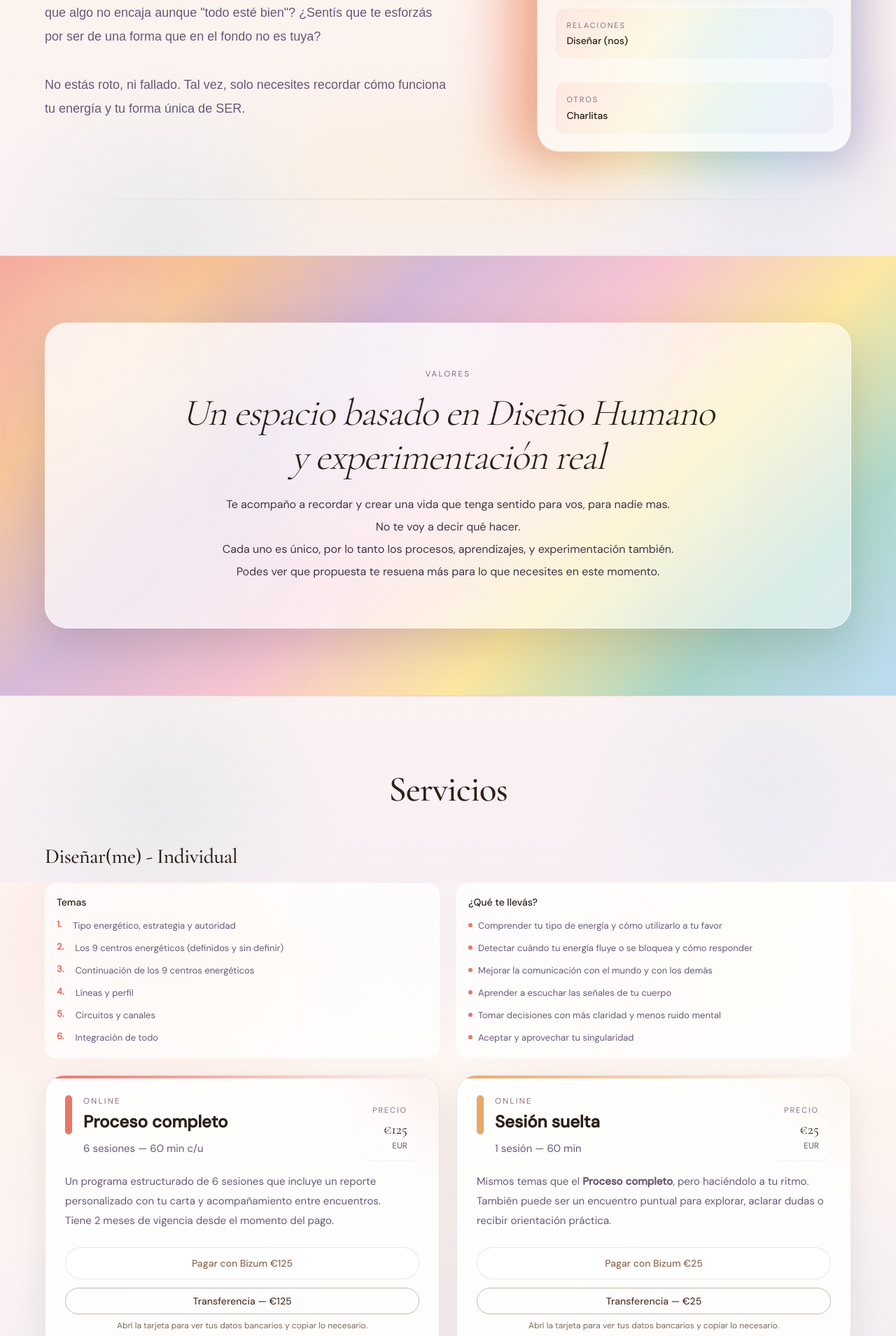
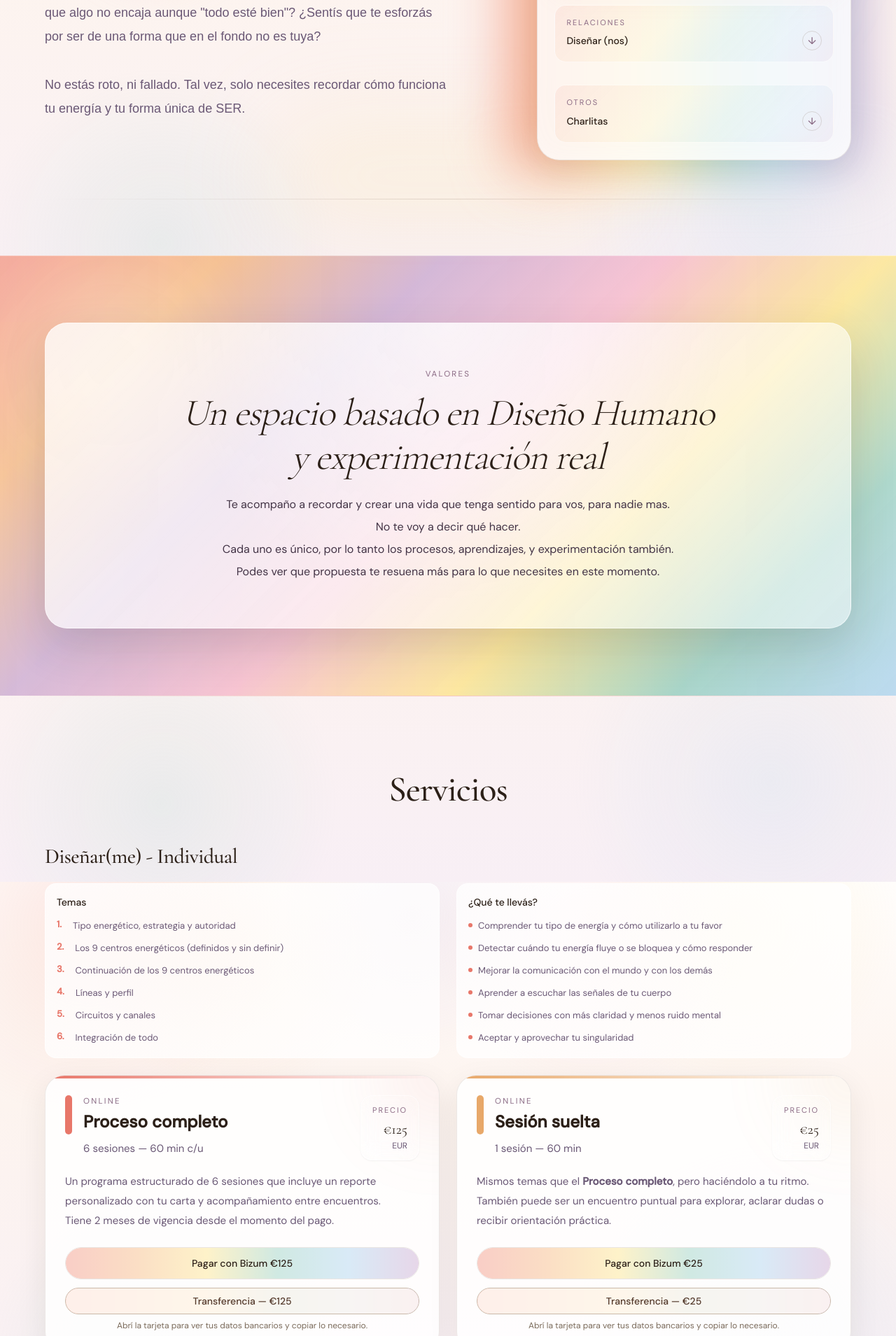
Before and after one commit to N-dossantos/soymicads, a Next.js app: page / in a window 1280 px wide. Shown: the part 340-2249 px from the top of the page at 70% size. Built offline with nearby package versions, Linux system fonts and the light colour scheme.

Commit message:
Botones, ultimos detalles

```diff
--- a/app/page.tsx
+++ b/app/page.tsx
@@ -1,3 +1,6 @@
+"use client";
+
+import { useState } from "react";
 import Navbar from "@/components/sections/Navbar";
 import Hero from "@/components/sections/Hero";
 import Philosophy from "@/components/sections/Philosophy";
@@ -6,10 +9,12 @@ import FAQ from "@/components/sections/FAQ";
 import Footer from "@/components/sections/Footer";
 
 export default function Home() {
+  const [menuOpen, setMenuOpen] = useState(false);
+
   return (
-    <main className="relative isolate min-h-screen overflow-hidden">
-      <Navbar />
-      <Hero />
+    <main className="relative isolate min-h-screen">
+      <Navbar menuOpen={menuOpen} onMenuOpenChange={setMenuOpen} />
+      <Hero menuOpen={menuOpen} />
       <Philosophy />
       <Service />
       <FAQ />
--- a/components/sections/Hero.tsx
+++ b/components/sections/Hero.tsx
@@ -1,8 +1,12 @@
 "use client";
 
-export default function Hero() {
+interface HeroProps {
+  menuOpen?: boolean;
+}
+
+export default function Hero({ menuOpen }: HeroProps) {
   return (
-    <section className="relative pt-28 sm:pt-32 pb-20 px-4 sm:px-6">
+    <section className={`relative pb-20 px-4 sm:px-6 backdrop-blur-sm transition-all duration-300 ${menuOpen ? "pt-80" : "pt-28 sm:pt-32"}`}>
       <div className="absolute inset-x-0 top-0 -z-10 mx-auto h-[680px] max-w-6xl">
         <div className="absolute left-8 top-16 h-64 w-64 rounded-full rainbow-glow" />
         <div className="absolute right-10 top-28 h-72 w-72 rounded-full bg-[rgba(179,213,238,0.2)] blur-3xl" />
@@ -14,7 +18,7 @@ export default function Hero() {
           <p className="section-kicker mb-5 animate-fade-in">Diseño Humano</p>
 
           <h1 className="section-title text-[clamp(38px,6vw,60px)] leading-[0.98] font-medium mb-6 animate-fade-up">
-            No venís a sanar. <br/>Venís a vivir siendo vos.
+            No venís solo a sanar. <br/>Venís a vivir siendo vos.
           </h1>
 
           <p className="poppins-regular text-[17px] sm:text-[18px] leading-[1.9] text-[#6a5875] max-w-xl mb-8 animate-fade-in">
@@ -47,13 +51,22 @@ export default function Hero() {
                 <a
                   key={item.label}
                   href={item.href}
-                  className="mt-5 rounded-2xl border border-[rgba(255,255,255,0.6)] bg-[linear-gradient(135deg,rgba(242,157,142,0.14),rgba(246,189,139,0.12),rgba(252,229,148,0.12),rgba(161,210,197,0.12),rgba(179,213,238,0.14),rgba(206,175,210,0.14))] p-4 transition duration-300 hover:-translate-y-0.5 hover:bg-white"
+                  className="group mt-5 rounded-2xl border border-[rgba(255,255,255,0.6)] bg-[linear-gradient(135deg,rgba(242,157,142,0.14),rgba(246,189,139,0.12),rgba(252,229,148,0.12),rgba(161,210,197,0.12),rgba(179,213,238,0.14),rgba(206,175,210,0.14))] p-4 transition duration-300 hover:-translate-y-0.5 hover:bg-white cursor-pointer"
                   style={{ boxShadow: index === 0 ? "0 16px 40px rgba(242,157,142,0.12)" : "none" }}
                 >
-                  <div className="flex items-center justify-between gap-4">
-                    <div>
-                      <p className="text-[11px] uppercase tracking-[0.18em] text-[#8a6a84]">{item.label}</p>
-                      <p className="mt-1 text-sm font-medium text-[#2C2018]">{item.value}</p>
+                  <div className="flex items-center justify-between gap-4 w-full">
+                    <div className="w-full">
+                      <p className="text-[11px] uppercase tracking-[0.18em] text-[#8a6a84]">
+                        {item.label}
+                      </p>
+
+                      <p className="mt-1 flex items-center justify-between text-sm font-medium text-[#2C2018] w-full">
+                        <span>{item.value}</span>
+
+                        <span className="ml-2 shrink-0 flex items-center justify-center w-7 h-7 rounded-full border border-[rgba(107,79,58,0.18)] text-[#8a6a84] text-sm transition-all duration-300 group-hover:border-[#8a6a84] group-hover:bg-white/60 group-hover:-translate-y-0.5">
+                          ↓
+                        </span>
+                      </p>
                     </div>
                   </div>
                 </a>
--- a/components/sections/Service.tsx
+++ b/components/sections/Service.tsx
@@ -4,6 +4,16 @@ import PayButton from "@/components/ui/PayButton";
 import TransferButton from "@/components/ui/TransferButton";
 import { useCurrency } from "@/lib/currency-context";
 import { formatPrice, getProductById } from "@/lib/products";
+
+
+const rainbowPseudo = [
+  "relative isolate overflow-hidden",
+  "after:content-[''] after:absolute after:inset-0 after:rounded-full after:z-[-2]",
+  "after:bg-[linear-gradient(90deg,#f29d8e,#f6bd8b,#fce594,#a1d2c5,#b3d5ee,#ceafd2)]",
+  "before:content-[''] before:absolute before:inset-0 before:rounded-full before:z-[-1]",
+  "before:transition-opacity before:duration-200",
+].join(" ");
+
 
 export default function Service() {
   const { currency } = useCurrency();
@@ -119,7 +129,7 @@ export default function Service() {
         {
           id: "charlitas_intro",
           title: "Para conocernos — Sesión corta",
-          subtitle: "30 min",
+          subtitle: "15 min",
           desc: `Encuentro breve para resolver dudas, conocernos y decidir si iniciar un proceso.`,
           modal: "online",
         },
@@ -284,8 +294,8 @@ export default function Service() {
 
                         <div className="mt-6 grid gap-3 sm:grid-cols-1">
                           {sec.id === "disenarnos" && it.id.includes("group") ? (
-                            <div className="space-y-3">
-                              <p className="text-md text-[#6a5875] font-bold">
+                            <div className="flex flex-col h-full">
+                              <p className="text-md text-[#6a5875] font-bold mb-4">
                                 Ésta es una experiencia personalizada...
                               </p>
 
@@ -295,7 +305,7 @@ export default function Service() {
                                 )}`}
                                 target="_blank"
                                 rel="noopener noreferrer"
-                                className="block w-full py-3 rounded-full text-sm font-medium bg-[#2C2018] text-white shadow-[0_14px_36px_rgba(44,32,24,0.22)] hover:bg-[#1a120c] transition-all duration-200 text-center"
+                                className={`${rainbowPseudo} mt-auto w-full py-4 px- rounded-full text-center font-medium border border-[#C9B9A9] text-[#53392B] backdrop-blur-sm before:bg-[#FFF9F4] before:opacity-90 hover:before:opacity-40`}
                               >
                                 Continuamos por WhatsApp →
                               </a>
@@ -305,7 +315,7 @@ export default function Service() {
                               href={product.calendlyLink}
                               target="_blank"
                               rel="noopener noreferrer"
-                              className="block w-full py-3 rounded-full text-sm font-medium bg-[#2C2018] text-white shadow-[0_14px_36px_rgba(44,32,24,0.22)] hover:bg-[#1a120c] transition-all duration-200 text-center"
+                              className={`${rainbowPseudo} w-full py-4 rounded-full text-center font-medium border border-[#C9B9A9] text-[#53392B] backdrop-blur-sm before:bg-[#FFF9F4] before:opacity-90 hover:before:opacity-40`}
                             >
                               Agendar sesión
                             </a>
--- a/components/ui/PayButton.tsx
+++ b/components/ui/PayButton.tsx
@@ -10,6 +10,14 @@ interface PayButtonProps {
   variant?: "primary" | "ghost";
   className?: string;
 }
+const rainbowPseudo = [
+  "relative isolate overflow-hidden",
+  "after:content-[''] after:absolute after:inset-0 after:rounded-full after:z-[-2]",
+  "after:bg-[linear-gradient(90deg,#f29d8e,#f6bd8b,#fce594,#a1d2c5,#b3d5ee,#ceafd2)]",
+  "before:content-[''] before:absolute before:inset-0 before:rounded-full before:z-[-1]",
+  "before:transition-opacity before:duration-200",
+].join(" ");
+
 
 export default function PayButton({
   productId,
@@ -68,8 +76,7 @@ export default function PayButton({
         <button
           type="button"
           onClick={() => setBizumOpen(true)}
-          className={`w-full py-3 rounded-full text-sm font-medium border border-[rgba(107,79,58,0.14)] bg-white/55 text-[#8C6A56] transition-all backdrop-blur-sm ${className}`}
-        >
+          className={`${rainbowPseudo} w-full py-3 rounded-full text-sm font-medium border border-[rgba(107,79,58,0.14)] text-[#2C2018] backdrop-blur-sm before:bg-white/55 before:opacity-90 hover:before:opacity-40 ${className}`}        >
           Pagar con Bizum {price}
         </button>
 
@@ -148,16 +155,12 @@ export default function PayButton({
     window.location.href = `/pago-en-proceso/link?product=${encodeURIComponent(product.id)}`;
   }
 
-  const baseStyles = "w-full py-3 rounded-full text-sm font-medium transition-all duration-200 disabled:opacity-60 disabled:cursor-not-allowed";
-  const primaryStyles = "bg-[#2C2018] text-white shadow-[0_14px_36px_rgba(44,32,24,0.16)] hover:bg-[#3B2A20]";
-  const ghostStyles = "border border-[rgba(107,79,58,0.16)] bg-white/60 text-[#2C2018] backdrop-blur-sm hover:border-[rgba(196,132,106,0.35)] hover:bg-white";
-
   return (
     <div className="space-y-2">
       <button
         type="button"
         onClick={handleMercadoPagoLink}
-        className={`${baseStyles} ${variant === "primary" ? primaryStyles : ghostStyles} ${className}`}
+        className={`${rainbowPseudo} w-full py-3 rounded-full text-sm font-medium border border-[rgba(107,79,58,0.14)] text-[#2C2018] backdrop-blur-sm before:bg-white/55 before:opacity-90 hover:before:opacity-40 ${className}`}
       >
         {`Abrir link de pago ${price}`}
       </button>
--- a/components/ui/TransferButton.tsx
+++ b/components/ui/TransferButton.tsx
@@ -4,6 +4,14 @@ import { useEffect, useRef, useState } from "react";
 import { getProductById, formatPrice } from "@/lib/products";
 import { useCurrency } from "@/lib/currency-context";
 import { Portal } from "@/lib/portal";
+
+const rainbowPseudo = [
+  "relative isolate overflow-hidden",
+  "after:content-[''] after:absolute after:inset-0 after:rounded-full after:z-[-2]",
+  "after:bg-[linear-gradient(90deg,#f29d8e,#f6bd8b,#fce594,#a1d2c5,#b3d5ee,#ceafd2)]",
+  "before:content-[''] before:absolute before:inset-0 before:rounded-full before:z-[-1]",
+  "before:transition-opacity before:duration-200",
+].join(" ");
 
 interface TransferButtonProps {
   productId: string;
@@ -99,7 +107,7 @@ export default function TransferButton({ productId, className = "" }: TransferBu
       <button
         type="button"
         onClick={() => setOpen((current) => !current)}
-        className="w-full py-2 rounded-full text-sm font-medium border border-[#C9B9A9] text-[#53392B] hover:bg-[#F5EEE9] transition"
+        className={`${rainbowPseudo} w-full py-2 rounded-full text-sm font-medium border border-[#C9B9A9] text-[#53392B] backdrop-blur-sm before:bg-[#FFF9F4] before:opacity-90 hover:before:opacity-40`}
       >
         Transferencia — {displayPrice}
       </button>
--- a/lib/products.ts
+++ b/lib/products.ts
@@ -94,7 +94,7 @@ export const PRODUCTS: Product[] = [
   {
     id: "charlitas_intro",
     title: "Charlita — Para conocernos",
-    description: "Encuentro introductorio de 30 min.",
+    description: "Encuentro introductorio de 15 min.",
     priceARS: 0,
     priceEUR: 0,
     priceMercadoARS: 0,
--- a/package.json
+++ b/package.json
@@ -15,7 +15,7 @@
   },
   "devDependencies": {
     "@playwright/test": "^1.60.0",
-    "@types/node": "^20",
+    "@types/node": "^20.19.43",
     "@types/react": "19.2.14",
     "@types/react-dom": "19.2.3",
     "autoprefixer": "^10.0.1",
--- a/tsconfig.json
+++ b/tsconfig.json
@@ -36,6 +36,8 @@
     ".next/dev/types/**/*.ts"
   ],
   "exclude": [
-    "node_modules"
+    "node_modules",
+    "playwright.config.ts",
+    "tests"
   ]
 }
```
Also changed, not shown: components/sections/Navbar.tsx (+9 -5 lines), 1 other file (tests, documents, lock files or other folders).
